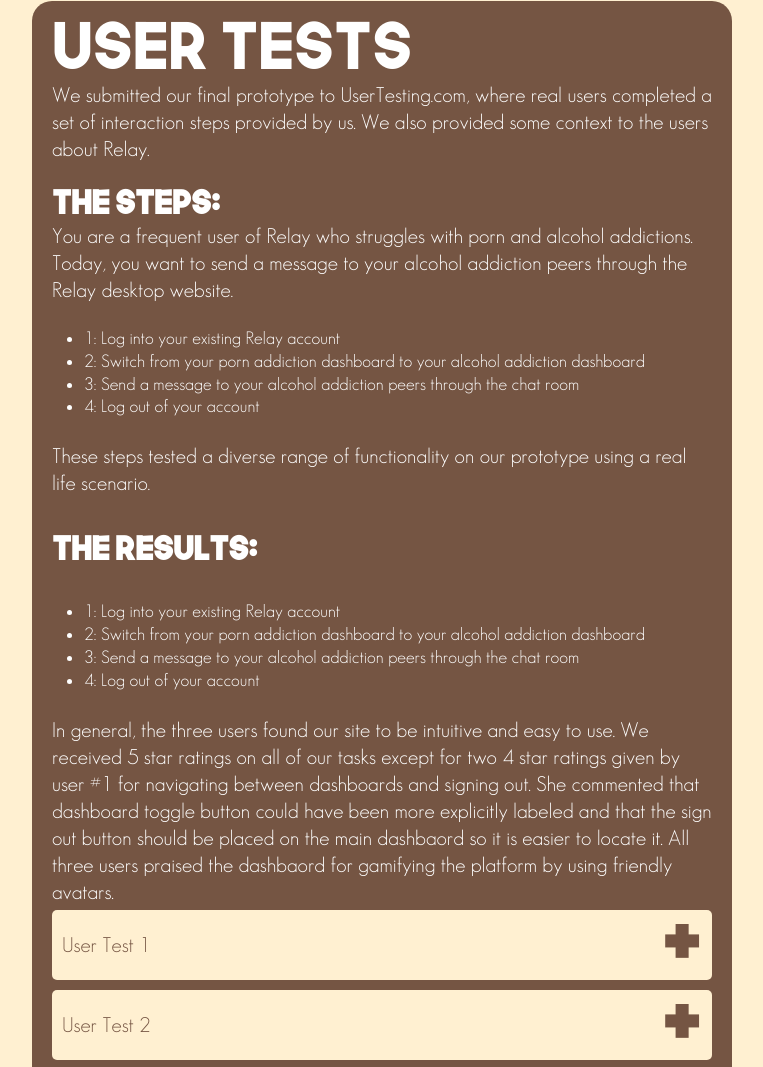
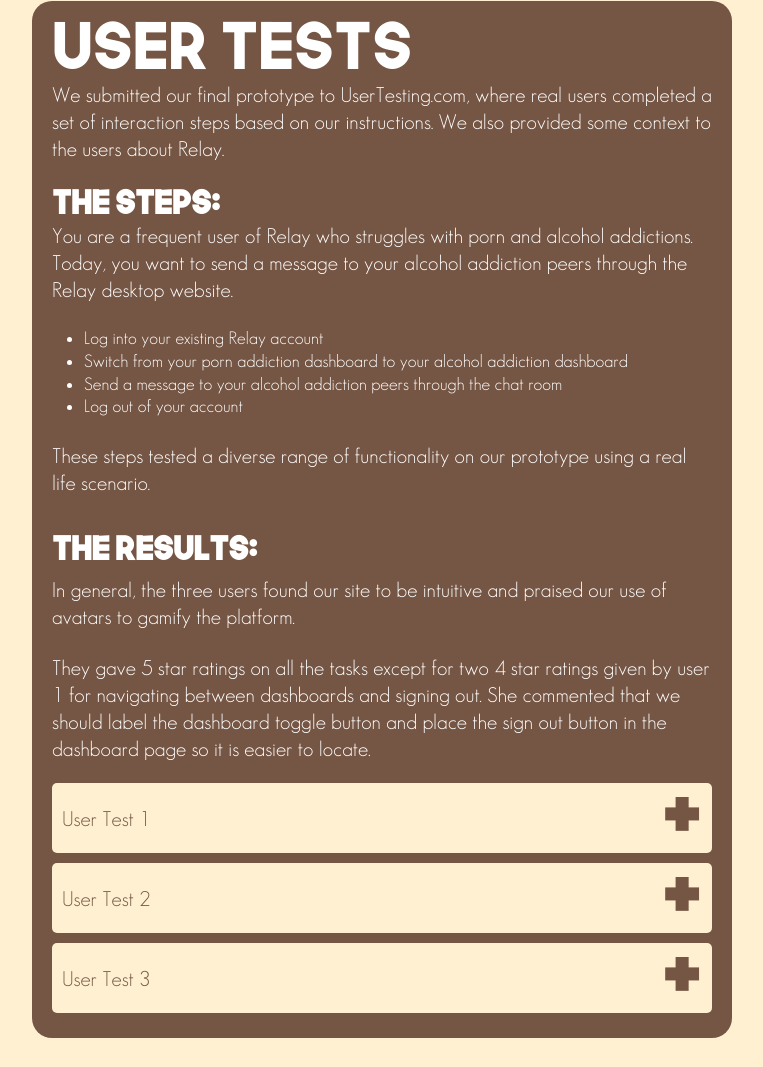
Before and after one commit to kissablekoala360/cs1300-project4, a plain HTML site: page index.html in a window 1280 px wide. Shown: the part 4928-5995 px from the top of the page, without its empty margins (258-1021 px from the left). Drawn offline with nearby package versions, Linux system fonts and the light colour scheme.

Commit message:
made text less blocky

```diff
--- a/index.html
+++ b/index.html
@@ -228,9 +228,9 @@
             <div class="interactions-card">
                 <h1 id="title" class="bolder pt-8" style="line-height: 0;">User Tests</h1>
                 <p class="pb-3 pt-3"> We submitted our final prototype to UserTesting.com, where
-                    real users completed a set of interaction steps provided by us. We also provided
+                    real users completed a set of interaction steps based on our instructions. We also provided
                     some context to the users about Relay.
-
+                </p>
                     <h2 class="pt-6">The Steps:</h2>
                     <p class="pb-2">
                         <p>You are a frequent user of Relay who struggles with porn and alcohol addictions.
@@ -239,10 +239,10 @@
                         </p>
                         <br>
                         <ul>
-                            <li>1: Log into your existing Relay account</li>
-                            <li>2: Switch from your porn addiction dashboard to your alcohol addiction dashboard</li>
-                            <li>3: Send a message to your alcohol addiction peers through the chat room</li>
-                            <li>4: Log out of your account</li>
+                            <li>Log into your existing Relay account</li>
+                            <li>Switch from your porn addiction dashboard to your alcohol addiction dashboard</li>
+                            <li>Send a message to your alcohol addiction peers through the chat room</li>
+                            <li>Log out of your account</li>
                         </ul><br>
 
                         <p>These steps tested a diverse range of functionality on our prototype using a real
@@ -252,20 +252,14 @@
 
                     <h2 class="pt-6">The Results:</h2>
 
-                <p class="mb-5 mt-5">
-                    <ul>
-                        <li>1: Log into your existing Relay account</li>
-                        <li>2: Switch from your porn addiction dashboard to your alcohol addiction dashboard</li>
-                        <li>3: Send a message to your alcohol addiction peers through the chat room</li>
-                        <li>4: Log out of your account</li>
-                    </ul><br>
-                </p>
-                <p>
-                    In general, the three users found our site to be intuitive and easy to use. We received 5 star ratings on all of our tasks except for two 4 star ratings
-                given by user #1 for navigating between dashboards and signing out. She commented that dashboard toggle button could have been more explicitly labeled
-                and that the sign out button should be placed on the main dashbaord so it is easier to locate it. All three users praised the dashbaord for
-                gamifying the platform by using friendly avatars.
-                </p>
+                    <p class="mt-4 mb-3">
+                        In general, the three users found our site to be intuitive and praised our use of avatars to gamify the platform.
+                    </p>
+                    <p class="mt-3 mb-4">
+                        They gave 5 star ratings on all the tasks except for two 4 star ratings given by user 1 for navigating between
+                        dashboards and signing out. She commented that we should label the dashboard toggle button and place the sign out
+                        button in the dashboard page so it is easier to locate.
+                    </p>
 
                 <div class="interview-accordian-name">
                     <p>User Test 1</p>
```
